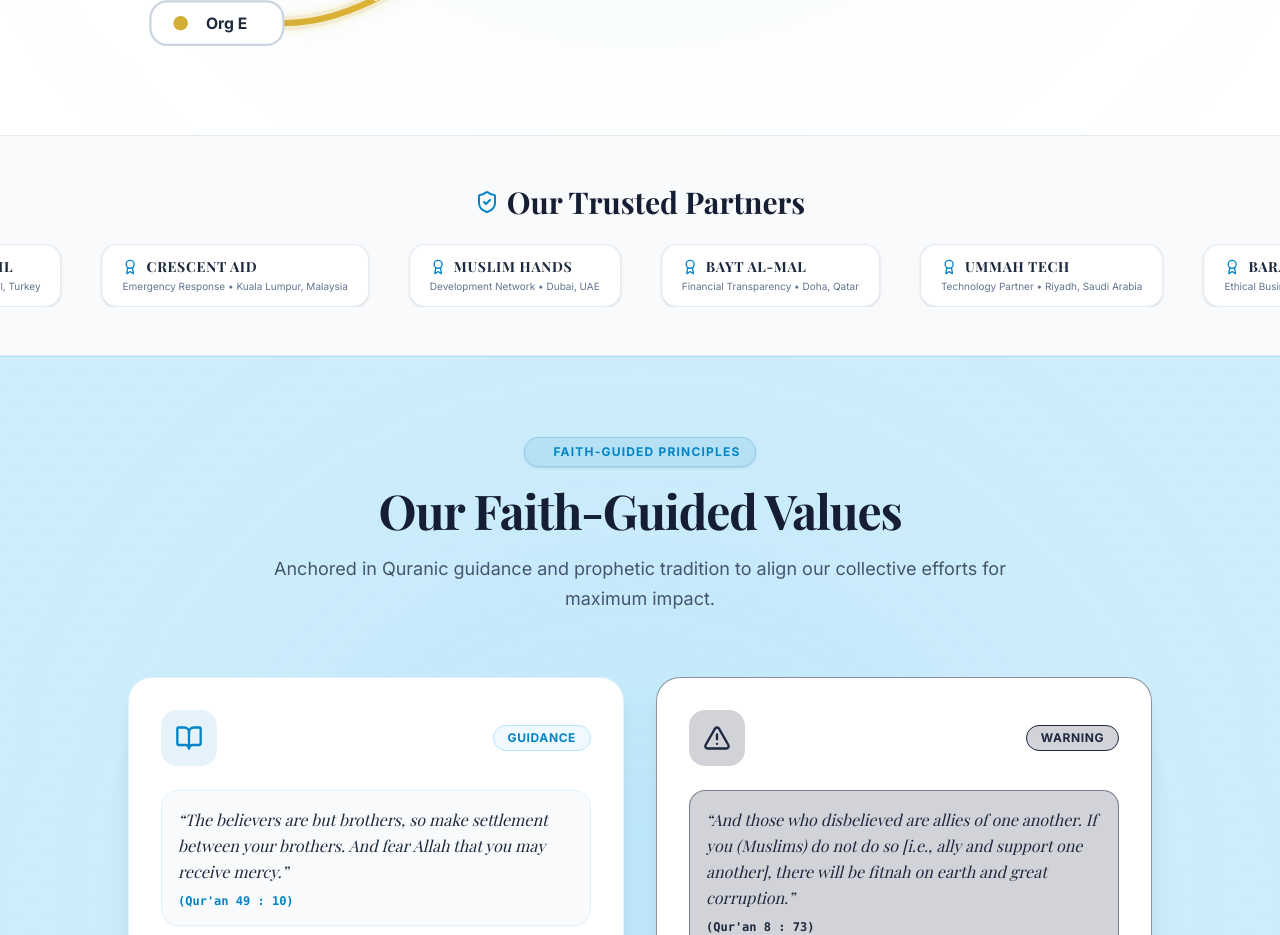
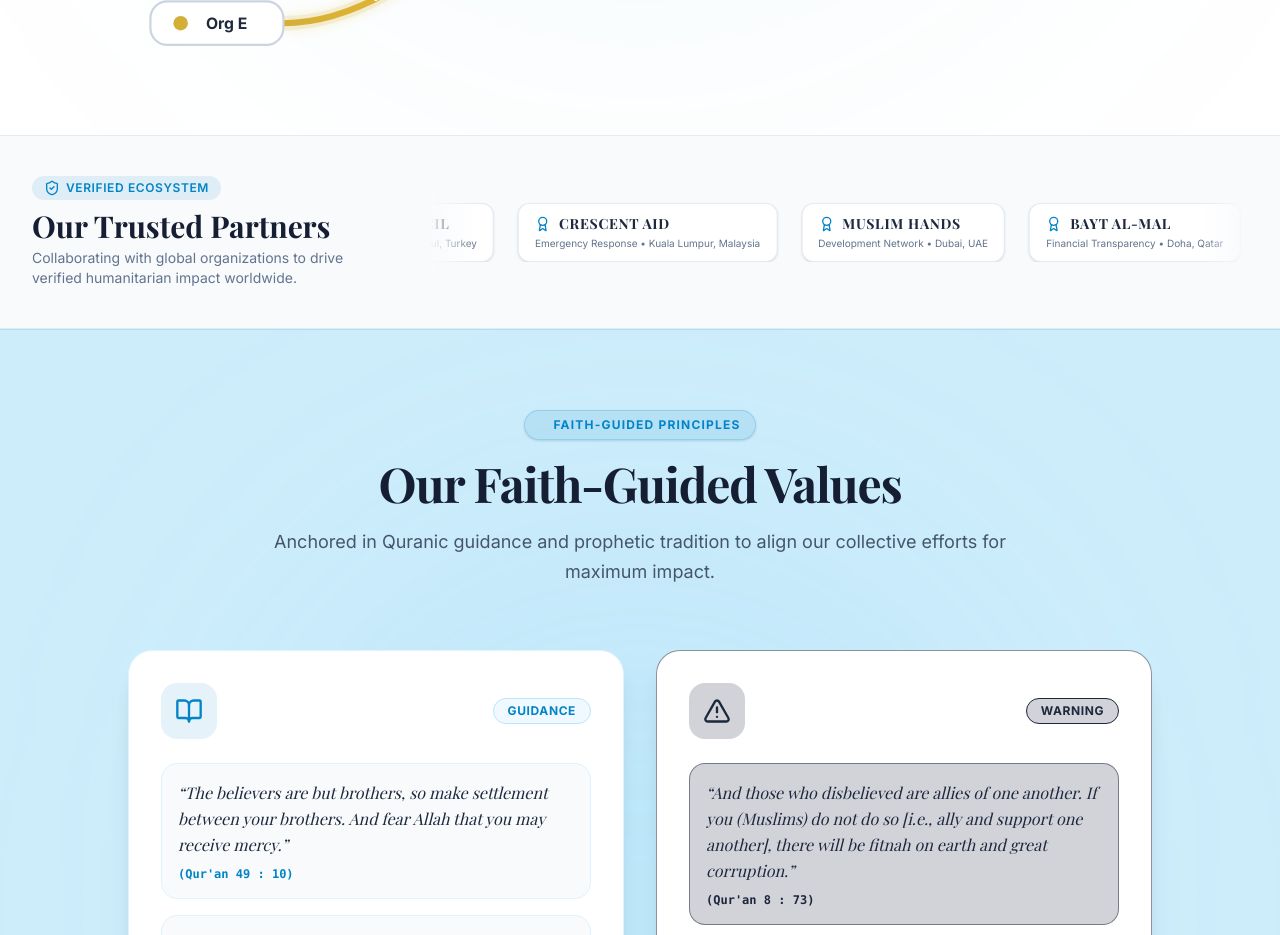
Before and after one commit to JawadHaider019/United-Mercy, a React (Vite) app: page / in a window 1280 px wide. Shown: the part 1700-2635 px from the top of the page. Built offline with nearby package versions, Linux system fonts and the light colour scheme; a web font is replaced by a local one.

Commit message:
Update TrustedPartners layout: 30% heading left, 70% slider right

```diff
--- a/src/components/TrustedPartners.jsx
+++ b/src/components/TrustedPartners.jsx
@@ -4,40 +4,60 @@ import { ShieldCheck, Award } from 'lucide-react';
 
 export const TrustedPartners = () => {
   return (
-    <section className="py-12 bg-slate-50 border-y border-slate-200/80 overflow-hidden relative">
-      <div className="max-w-7xl mx-auto px-4 sm:px-6 lg:px-8 mb-6 text-center">
-        <h2 className="text-2xl sm:text-3xl font-serif-luxury font-bold text-[#151E32] flex items-center justify-center gap-2">
-          <ShieldCheck className="w-6 h-6 text-[#0284C7]" />
-          <span>Our Trusted Partners</span>
+    <section className="py-10 bg-slate-50 border-y border-slate-200/80 overflow-hidden relative">
+      <div className="max-w-7xl mx-auto px-4 sm:px-6 lg:px-8">
+        <div className="flex flex-col md:flex-row md:items-center justify-between gap-6 lg:gap-8">
+
+          {/* Left Heading Section - 30% Width */}
+          <div className="w-full md:w-[30%] shrink-0 text-left">
+            <div className="inline-flex items-center gap-1.5 px-3 py-1 rounded-full bg-[#0284C7]/10 text-[#0284C7] text-xs font-semibold uppercase tracking-wider mb-2">
+              <ShieldCheck className="w-4 h-4" />
+              <span>Verified Ecosystem</span>
+            </div>
+            <h2 className="text-xl sm:text-2xl lg:text-3xl font-serif-luxury font-bold text-[#151E32]">
+              Our Trusted Partners
             </h2>
+            <p className="text-xs sm:text-sm text-slate-500 mt-1">
+              Collaborating with global organizations to drive verified humanitarian impact worldwide.
+            </p>
           </div>
 
+          {/* Right Slider Section - 70% Width */}
+          <div className="w-full md:w-[70%] overflow-hidden relative py-2">
+            {/* Fade Gradients at Edges */}
+            <div className="absolute left-0 top-0 bottom-0 w-12 bg-gradient-to-r from-slate-50 to-transparent z-10 pointer-events-none" />
+            <div className="absolute right-0 top-0 bottom-0 w-12 bg-gradient-to-l from-slate-50 to-transparent z-10 pointer-events-none" />
+
             {/* Ticker / Scrolling Container */}
-      <div className="flex w-full overflow-hidden mask-gradient-x">
-        <div className="flex shrink-0 animate-[scroll_35s_linear_infinite] items-center gap-6 sm:gap-10">
-          {PARTNERS_DATA.concat(PARTNERS_DATA).map((partner, index) => (
+            <div className="flex w-full overflow-hidden">
+              <div className="flex shrink-0 animate-[scroll_35s_linear_infinite] items-center gap-4 sm:gap-6">
+                {PARTNERS_DATA.concat(PARTNERS_DATA, PARTNERS_DATA).map((partner, index) => (
                   <div
                     key={`${partner.id}-${index}`}
-              className="flex flex-col items-start px-5 py-3 rounded-2xl bg-white border border-slate-200/90 hover:border-[#0284C7] transition-all duration-300 group hover:scale-105 cursor-pointer shadow-sm hover:shadow-md"
+                    className="flex flex-col items-start px-4 py-2.5 rounded-xl bg-white border border-slate-200/90 hover:border-[#0284C7] transition-all duration-300 group hover:scale-105 cursor-pointer shadow-sm hover:shadow-md shrink-0 min-w-[170px]"
                   >
                     <div className="flex items-center gap-2">
-                <Award className="w-4 h-4 text-[#0284C7] group-hover:text-[#151E32] transition-colors" />
-                <span className="font-serif-luxury font-bold text-sm text-slate-800 group-hover:text-[#151E32] transition-colors tracking-wider">
+                      <Award className="w-4 h-4 text-[#0284C7] group-hover:text-[#151E32] transition-colors shrink-0" />
+                      <span className="font-serif-luxury font-bold text-xs sm:text-sm text-slate-800 group-hover:text-[#151E32] transition-colors tracking-wider whitespace-nowrap">
                         {partner.logoText}
                       </span>
                     </div>
-              <div className="text-[10px] text-slate-500 group-hover:text-[#0284C7] transition-colors mt-0.5">
+                    <div className="text-[10px] text-slate-500 group-hover:text-[#0284C7] transition-colors mt-0.5 whitespace-nowrap">
                       {partner.category} • {partner.location}
                     </div>
                   </div>
                 ))}
               </div>
             </div>
+          </div>
+
+        </div>
+      </div>
 
       <style>{`
         @keyframes scroll {
           0% { transform: translateX(0); }
-          100% { transform: translateX(-50%); }
+          100% { transform: translateX(-33.333%); }
         }
       `}</style>
     </section>
```
Lines whose indentation alone changed are shown as unchanged.
